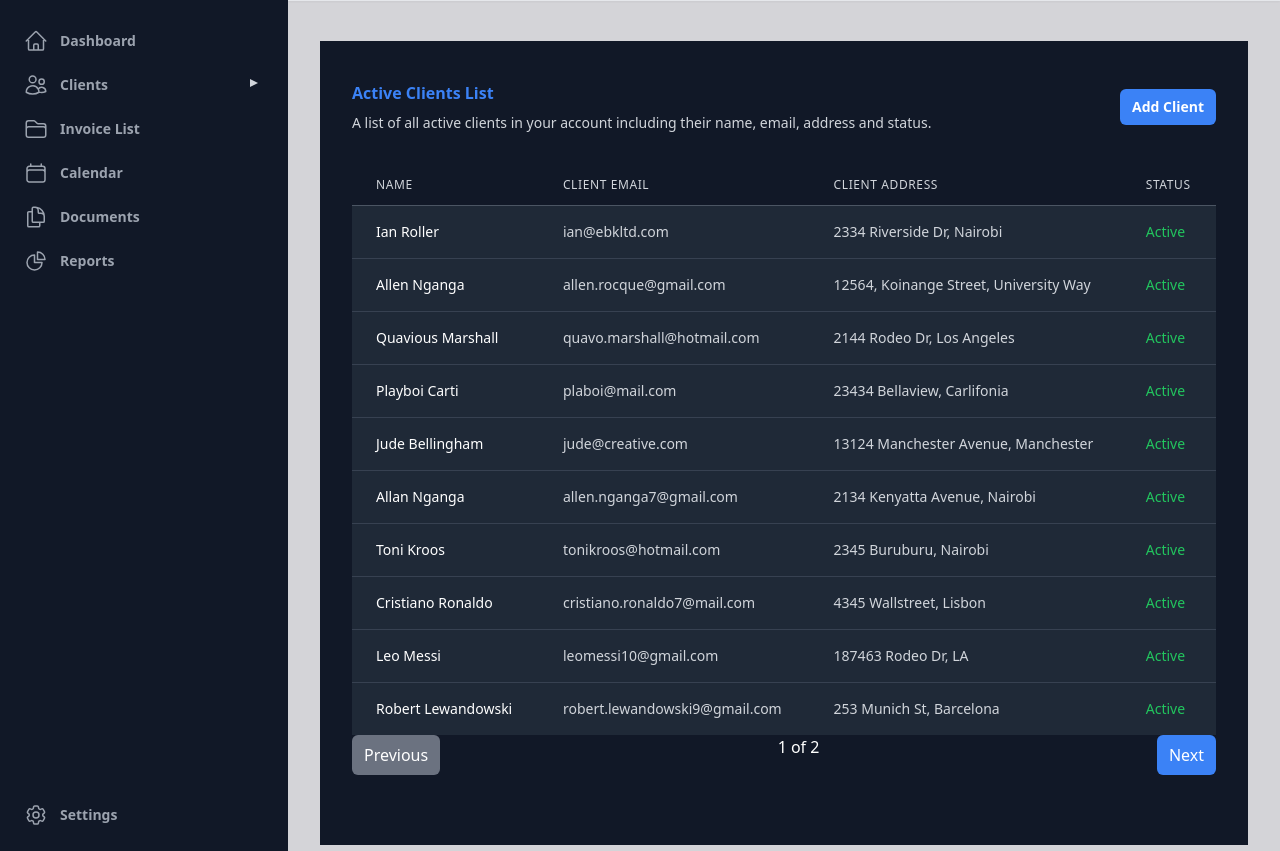
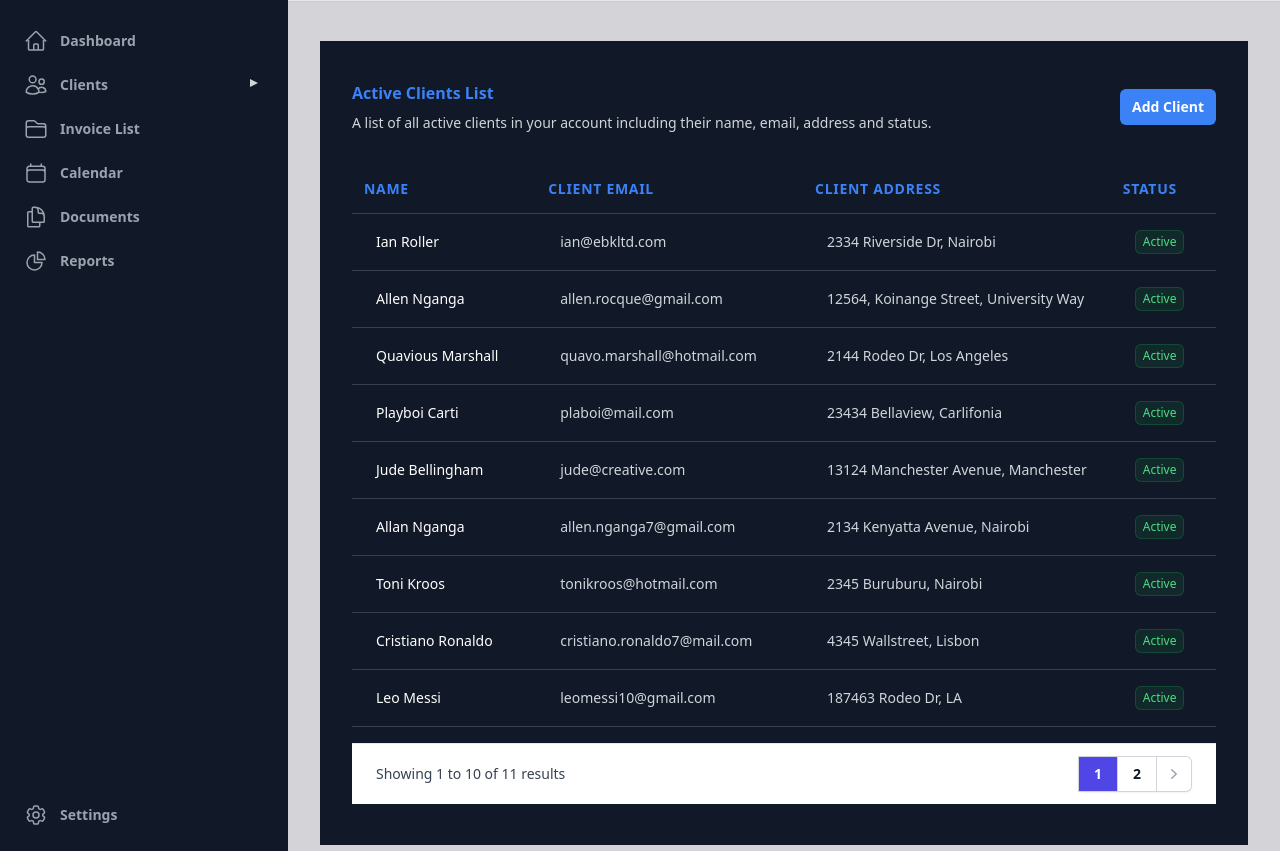
Before and after one commit to allan-nganga/django_invoice_generator, a Django app: page /clients/active/ in a window 1280 px wide. Shown: the part 63-914 px from the top of the page. Run offline with Django 5.2, Linux system fonts and the light colour scheme; data comes from the database, SQL or seed files in the repository; both versions use the stored data as it was after the commit; style sheets or scripts are compiled from the project's sources; parts of the project's set-up code (start-up, migrations or seed data) failed here and were passed over; some libraries are stand-ins or nearby versions.

Commit message:
Finished active clients page

```diff
--- a/invoicing_app/views.py
+++ b/invoicing_app/views.py
@@ -350,11 +350,29 @@ def active_clients_list(request):
 
     # Pagination
     paginator = Paginator(active_clients, 10)
-    page_number = request.GET.get('page')
-    page_obj = paginator.get_page(page_number)
+    page = request.GET.get('page')
+
+    try:
+        active_clients = paginator.page(page)
+    except PageNotAnInteger:
+        active_clients = paginator.page(1)
+    except EmptyPage:
+        active_clients = paginator.page(paginator.num_pages)
+
+    if request.headers.get('x-requested-with') == 'XMLHttpRequest':
+        html = render_to_string('client/paginated_active_clients.html', {'clients':active_clients})
+        data = {
+            'html':html,
+            'page_number':active_clients.number,
+            'num_pages':paginator.num_pages,
+            'total_items':paginator.count,
+            'has_previous':active_clients.has_previous(),
+            'has_next':active_clients.has_next(),
+        }
+        return JsonResponse(data)
 
     # Render the template with the context
-    return render(request, 'client/active_clients_list.html', {'page_obj':page_obj})
+    return render(request, 'client/active_clients_list.html', {'clients':active_clients})
 
 # Active status
 def mark_client_active(request, client_uuid):
--- a/login/templates/client/active_clients_list.html
+++ b/login/templates/client/active_clients_list.html
@@ -10,7 +10,8 @@
                 <div class="sm:flex sm:items-center">
                     <div class="sm:flex-auto">
                         <h1 class="text-base font-semibold leading-6 text-blue-500">Active Clients List</h1>
-            <p class="mt-2 text-sm text-gray-300">A list of all active clients in your account including their name,
+                        <p class="mt-2 text-sm text-gray-300">A list of all active clients in your account including
+                            their name,
                             email, address and status.</p>
                     </div>
                     <div class="mt-4 sm:ml-16 sm:mt-0 sm:flex-none">
@@ -21,54 +22,104 @@
                     </div>
                 </div>
                 <div id="table-container" class="mt-8 flow-root flex-1 overflow-y-auto">
-          <!-- Table of Active Clients -->
-          <table class="min-w-full divide-y divide-gray-600">
-            <thead>
-              <tr>
-                <th scope="col" class="px-6 py-3 text-left text-xs font-medium text-gray-300 uppercase tracking-wider">Name</th>
-                <th scope="col" class="px-6 py-3 text-left text-xs font-medium text-gray-300 uppercase tracking-wider">client Email</th>
-                <th scope="col" class="px-6 py-3 text-left text-xs font-medium text-gray-300 uppercase tracking-wider">Client Address</th>
-                <th scope="col" class="px-6 py-3 text-left text-xs font-medium text-gray-300 uppercase tracking-wider">Status</th>
-              </tr>
-            </thead>
-            <tbody class="bg-gray-800 divide-y divide-gray-700">
-              {% for client in page_obj %}
-              <tr>
-                <td class="px-6 py-4 whitespace-nowrap text-sm font-medium text-white">{{ client.client_name }}</td>
-                <td class="px-6 py-4 whitespace-nowrap text-sm text-gray-300">{{ client.client_email }}</td>
-                <td class="px-6 py-4 whitespace-nowrap text-sm text-gray-300">{{ client.client_address }}</td>
-                <td class="px-6 py-4 whitespace-nowrap text-sm text-green-500">Active</td>
-              </tr>
-              {% empty %}
-              <tr>
-                <td colspan="3" class="px-6 py-4 whitespace-nowrap text-sm font-medium text-center text-gray-300">
-                  No active clients found.
-                </td>
-              </tr>
-              {% endfor %}
-            </tbody>
-          </table>
+                    {% include 'client/paginated_active_clients.html' %}
                 </div>
+
                 <!-- Pagination Controls -->
                 <div id="pagination-controls" class="card-footer">
-          <nav class="flex justify-between">
-            {% if page_obj.has_previous %}
-              <a href="?page={{ page_obj.previous_page_number }}" class="px-3 py-2 bg-blue-500 text-white rounded-md">Previous</a>
-            {% else %}
-              <span class="px-3 py-2 bg-gray-500 text-white rounded-md">Previous</span>
-            {% endif %}
+                    <!-- Pagination buttons will be loaded here by AJAX -->
+                </div>
 
-            <span class="text-white">{{ page_obj.number }} of {{ page_obj.paginator.num_pages }}</span>
-
-            {% if page_obj.has_next %}
-              <a href="?page={{ page_obj.next_page_number }}" class="px-3 py-2 bg-blue-500 text-white rounded-md">Next</a>
-            {% else %}
-              <span class="px-3 py-2 bg-gray-500 text-white rounded-md">Next</span>
-            {% endif %}
-          </nav>
+                <!-- Spinner -->
+                <div id="spinner" class="flex justify-center items-center" style="display: none;">
+                    <svg class="animate-spin h-5 w-5 text-white" xmlns="http://www.w3.org/2000/svg" fill="none"
+                        viewBox="0 0 24 24">
+                        <circle class="opacity-25" cx="12" cy="12" r="10" stroke="currentColor" stroke-width="4">
+                        </circle>
+                        <path class="opacity-75" fill="currentColor"
+                            d="M4 12a8 8 0 018-8V0C5.373 0 0 5.373 0 12h4zm2 5.291A7.962 7.962 0 014 12H0c0 3.042 1.135 5.824 3 7.938l3-2.647z">
+                        </path>
+                    </svg>
                 </div>
             </div>
         </div>
     </div>
 </div>
+<script src="https://code.jquery.com/jquery-3.6.0.min.js"></script>
+<script>
+    document.addEventListener("DOMContentLoaded", function () {
+        function loadPage(pageNumber, query = '') {
+            document.getElementById('spinner').style.display = 'flex';
+
+            fetch(`?page=${pageNumber}&q=${query}`, {
+                headers: {
+                    'X-Requested-With': 'XMLHttpRequest'
+                }
+            })
+                .then(response => response.json())
+                .then(data => {
+                    const tableContainer = document.getElementById('table-container');
+                    tableContainer.innerHTML = data.html;
+
+                    const paginationControls = document.getElementById('pagination-controls');
+                    paginationControls.innerHTML = `
+            <div class="flex items-center justify-between border-t border-gray-200 bg-white px-4 py-3 sm:px-6">
+              <div class="flex flex-1 justify-between sm:hidden">
+                ${data.has_previous ? `<a href="#" class="relative inline-flex items-center rounded-md border border-gray-300 bg-white px-4 py-2 text-sm font-medium text-gray-700 hover:bg-gray-50" data-page="${data.page_number - 1}">Previous</a>` : ''}
+                ${data.has_next ? `<a href="#" class="relative ml-3 inline-flex items-center rounded-md border border-gray-300 bg-white px-4 py-2 text-sm font-medium text-gray-700 hover:bg-gray-50" data-page="${parseInt(data.page_number) + 1}">Next</a>` : ''}
+              </div>
+              <div class="hidden sm:flex sm:flex-1 sm:items-center sm:justify-between">
+                <div>
+                  <p class="text-sm text-gray-700">
+                    Showing <span class="font-medium">${(data.page_number - 1) * 10 + 1}</span> to <span class="font-medium">${Math.min(data.page_number * 10, data.total_items)}</span> of <span class="font-medium">${data.total_items}</span> results
+                  </p>
+                </div>
+                <div>
+                  <nav class="isolate inline-flex -space-x-px rounded-md shadow-sm" aria-label="Pagination">
+                    ${data.has_previous ? `<a href="#" class="relative inline-flex items-center rounded-l-md px-2 py-2 text-gray-400 ring-1 ring-inset ring-gray-300 hover:bg-gray-50 focus:z-20 focus:outline-offset-0" data-page="${data.page_number - 1}">
+                      <span class="sr-only">Previous</span>
+                      <svg class="h-5 w-5" viewBox="0 0 20 20" fill="currentColor" aria-hidden="true">
+                        <path fill-rule="evenodd" d="M12.79 5.23a.75.75 0 01-.02 1.06L8.832 10l3.938 3.71a.75.75 0 11-1.04 1.08l-4.5-4.25a.75.75 0 010-1.08l4.5-4.25a.75.75 0 011.06.02z" clip-rule="evenodd" />
+                      </svg>
+                    </a>` : ''}
+                    ${Array.from({ length: data.num_pages }, (_, i) => `
+                      <a href="#" class="relative inline-flex items-center px-4 py-2 text-sm font-semibold text-gray-900 ring-1 ring-inset ring-gray-300 hover:bg-gray-50 focus:z-20 focus:outline-offset-0 ${data.page_number == i + 1 ? 'bg-indigo-600 text-white' : ''}" data-page="${i + 1}">${i + 1}</a>
+                    `).join('')}
+                    ${data.has_next ? `<a href="#" class="relative inline-flex items-center rounded-r-md px-2 py-2 text-gray-400 ring-1 ring-inset ring-gray-300 hover:bg-gray-50 focus:z-20 focus:outline-offset-0" data-page="${parseInt(data.page_number) + 1}">
+                      <span class="sr-only">Next</span>
+                      <svg class="h-5 w-5" viewBox="0 0 20 20" fill="currentColor" aria-hidden="true">
+                        <path fill-rule="evenodd" d="M7.21 14.77a.75.75 0 01.02-1.06L11.168 10 7.23 6.29a.75.75 0 111.04-1.08l4.5 4.25a.75.75 0 010 1.08l-4.5 4.25a.75.75 0 01-1.06-.02z" clip-rule="evenodd" />
+                      </svg>
+                    </a>` : ''}
+                  </nav>
+                </div>
+              </div>
+            </div>
+          `;
+
+                    document.querySelectorAll('#pagination-controls a').forEach(button => {
+                        button.addEventListener('click', function (event) {
+                            event.preventDefault();
+                            loadPage(this.dataset.page);
+                        });
+                    });
+
+                    document.querySelectorAll('.dropdown-toggle').forEach(button => {
+                        button.addEventListener('click', function (event) {
+                            const dropdownMenu = this.nextElementSibling;
+                            dropdownMenu.classList.toggle('hidden');
+                        });
+                    });
+
+                    document.getElementById('spinner').style.display = 'none';
+                })
+                .catch(error => {
+                    console.error('Error fetching data:', error);
+                    document.getElementById('spinner').style.display = 'none';
+                });
+        }
+
+        loadPage(1);
+    });
+</script>
 {% endblock %}
--- /dev/null
+++ b/login/templates/client/paginated_active_clients.html
@@ -0,0 +1,46 @@
+<div class="-mx-4 -my-2 overflow-x-auto sm:-mx-6 lg:-mx-8 h-[65vh]">
+    <div class="inline-block min-w-full py-2 align-middle sm:px-6 lg:px-8">
+        <!-- Table of Active Clients -->
+        <table class="min-w-full divide-y divide-gray-700">
+            <thead>
+                <tr>
+                    <th scope="col"
+                        class="px-3 py-3.5 text-left text-sm font-bold text-blue-500 uppercase tracking-wider"> Name</th>
+                    <th scope="col"
+                        class="px-3 py-3.5 text-left text-sm font-bold text-blue-500 uppercase tracking-wider"> Client Email</th>
+                    <th scope="col"
+                        class="px-3 py-3.5 text-left text-sm font-bold text-blue-500 uppercase tracking-wider"> Client Address</th>
+                    <th scope="col"
+                        class="px-3 py-3.5 text-left text-sm font-bold text-blue-500 uppercase tracking-wider"> Status</th>
+                    <th scope="col"
+                        class="px-3 py-3.5 text-left text-sm font-bold text-blue-500 uppercase tracking-wider"> Action</th>
+                </tr>
+            </thead>
+            <tbody class="divide-y divide-gray-700">
+                {% for client in clients %}
+                <tr>
+                    <td class="px-6 py-4 whitespace-nowrap text-sm font-medium text-white">{{ client.client_name }}</td>
+                    <td class="px-6 py-4 whitespace-nowrap text-sm text-gray-300">{{ client.client_email }}</td>
+                    <td class="px-6 py-4 whitespace-nowrap text-sm text-gray-300">{{ client.client_address }}</td>
+                    <td class="px-6 py-4 whitespace-nowrap text-sm text-green-500">
+                        <span
+                            class="inline-flex items-center rounded-md {{ client.active_status|yesno:'bg-green-500/10 text-green-400 ring-green-500/20,bg-red-500/10 text-red-400 ring-red-500/20' }} px-2 py-1 text-xs font-medium ring-1 ring-inset">{{ client.active_status|yesno:'Active,Inactive' }}</span>
+                    </td>
+                    <td
+                        class="relative whitespace-nowrap py-4 pl-3 pr-4 text-right text-sm font-medium sm:pr-0">
+                        <a href="{% url 'invoicing_app:mark_client_inactive' client.client_id %}"
+                            class="text-indigo-400 hover:text-indigo-300">Mark as Inactive</a>
+                    </td>
+                </tr>
+                {% empty %}
+                <tr>
+                    <td colspan="3"
+                        class="px-6 py-4 whitespace-nowrap text-sm font-medium text-center text-gray-300">
+                        No active clients found.
+                    </td>
+                </tr>
+                {% endfor %}
+            </tbody>
+        </table>
+    </div>
+</div>
```
Also changed, not shown: db.sqlite3. Lines whose indentation alone changed are shown as unchanged.
